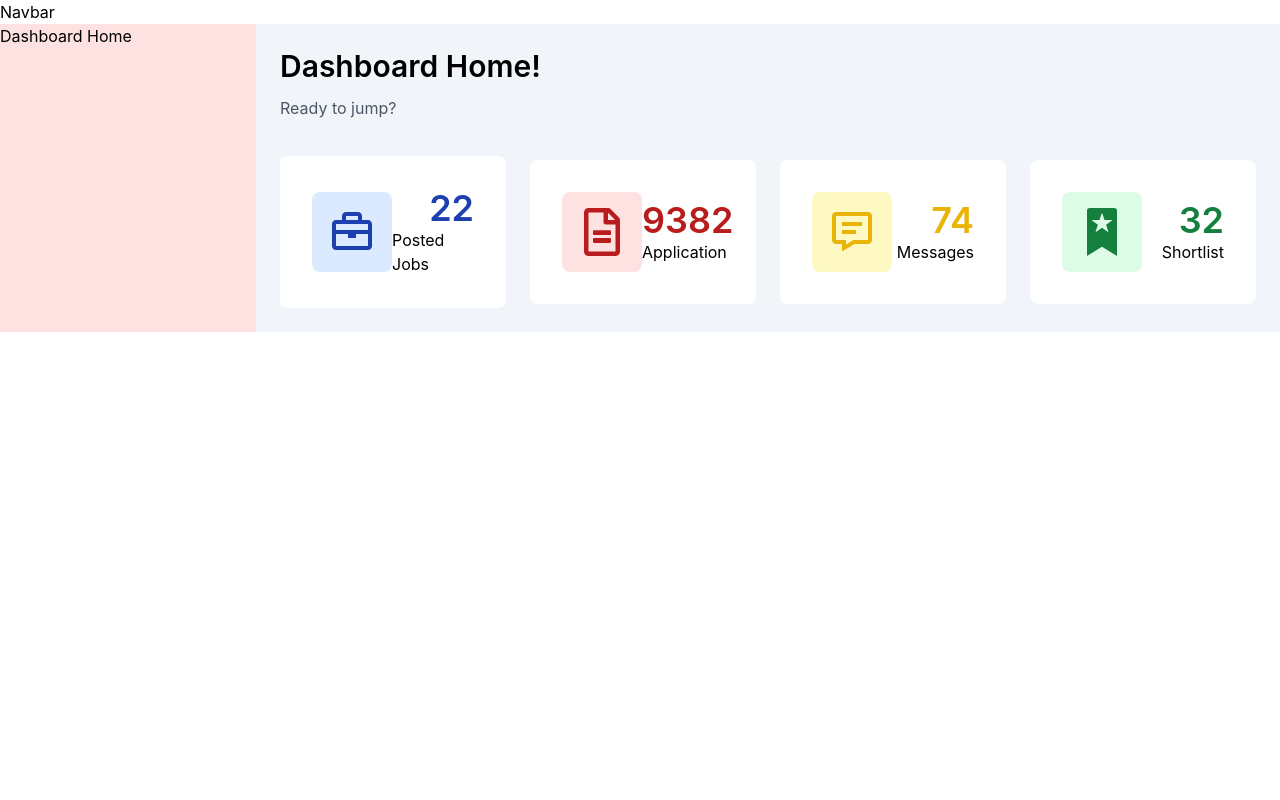
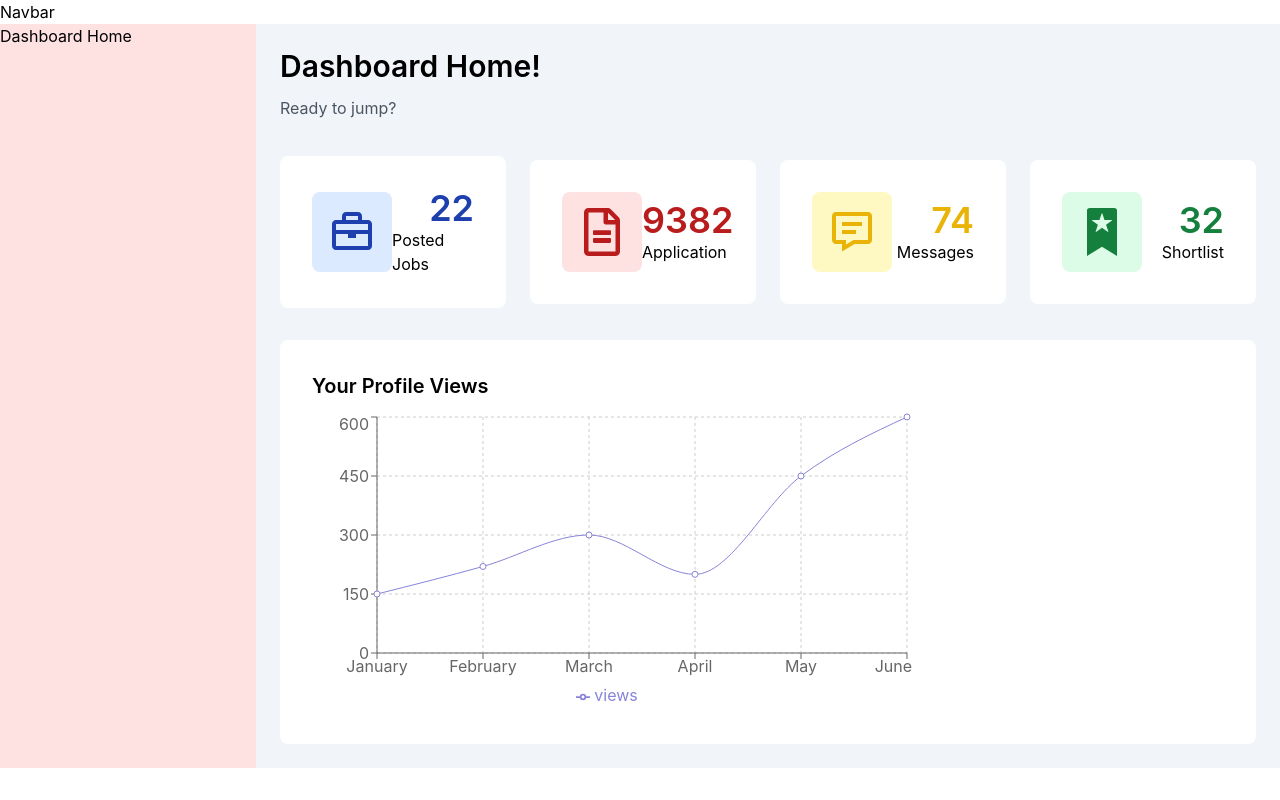
Before and after one commit to souravh093/biomed-clients, a React (Vite) app: page /dashboard/dashboard-home in a window 1280 px wide. Built offline with nearby package versions, Linux system fonts and the light colour scheme; no server answers.

Commit message:
Chart Section added

```diff
--- a/package.json
+++ b/package.json
@@ -21,6 +21,7 @@
     "react-hot-toast": "^2.4.1",
     "react-icons": "^4.10.1",
     "react-router-dom": "^6.14.2",
+    "recharts": "^2.7.3",
     "swiper": "^10.1.0"
   },
   "devDependencies": {
--- a/src/Dashboard/DashboardHome/DashboardHome.jsx
+++ b/src/Dashboard/DashboardHome/DashboardHome.jsx
@@ -3,8 +3,17 @@ import { BiBriefcase, BiMessageDetail } from "react-icons/bi";
 import { FaRegFileAlt } from "react-icons/fa";
 import { GoBookmark } from "react-icons/go";
 import { HiOutlineMenuAlt3 } from "react-icons/hi";
+import { CartesianGrid, Legend, Line, LineChart, Tooltip, XAxis, YAxis } from 'recharts';
 
 const DashboardHome = () => {
+    const chartData = [
+        { month: 'January', views: 150 },
+        { month: 'February', views: 220 },
+        { month: 'March', views: 300 },
+        { month: 'April', views: 200 },
+        { month: 'May', views: 450 },
+        { month: 'June', views: 600 },
+      ];
   return (
     <div className="p-6">
       <div>
@@ -14,6 +23,7 @@ const DashboardHome = () => {
           <HiOutlineMenuAlt3 /> Menu
         </button>
       </div>
+      {/* Box Section */}
       <div className="mt-6 space-y-8 md:space-y-0 grid grid-cols-1 md:grid-cols-2 xl:grid-cols-4 items-center gap-6">
         {/* box-1 */}
         <div className="p-8 flex justify-between w-full bg-white rounded-lg items-center">
@@ -41,7 +51,9 @@ const DashboardHome = () => {
             <BiMessageDetail className="text-yellow-500  text-5xl" />
           </div>
           <div>
-            <p className="text-yellow-500 text-4xl font-semibold text-end">74</p>
+            <p className="text-yellow-500 text-4xl font-semibold text-end">
+              74
+            </p>
             <p>Messages</p>
           </div>
         </div>
@@ -56,6 +68,23 @@ const DashboardHome = () => {
           </div>
         </div>
       </div>
+
+     <div>
+         {/* Chart Section */}
+      <div className="mt-8 bg-white rounded-lg p-8">
+        <h3 className="text-xl font-semibold mb-3">Your Profile Views</h3>
+        <LineChart width={600} height={300} data={chartData}>
+          <CartesianGrid strokeDasharray="3 3" />
+          <XAxis dataKey="month" />
+          <YAxis />
+          <Tooltip />
+          <Legend />
+          <Line type="monotone" dataKey="views" stroke="#8884d8" activeDot={{ r: 8 }} />
+        </LineChart>
+      </div>
+
+      {/* Notification Section */}
+     </div>
     </div>
   );
 };
```
Also changed, not shown: 1 other file (tests, documents, lock files or other folders).
